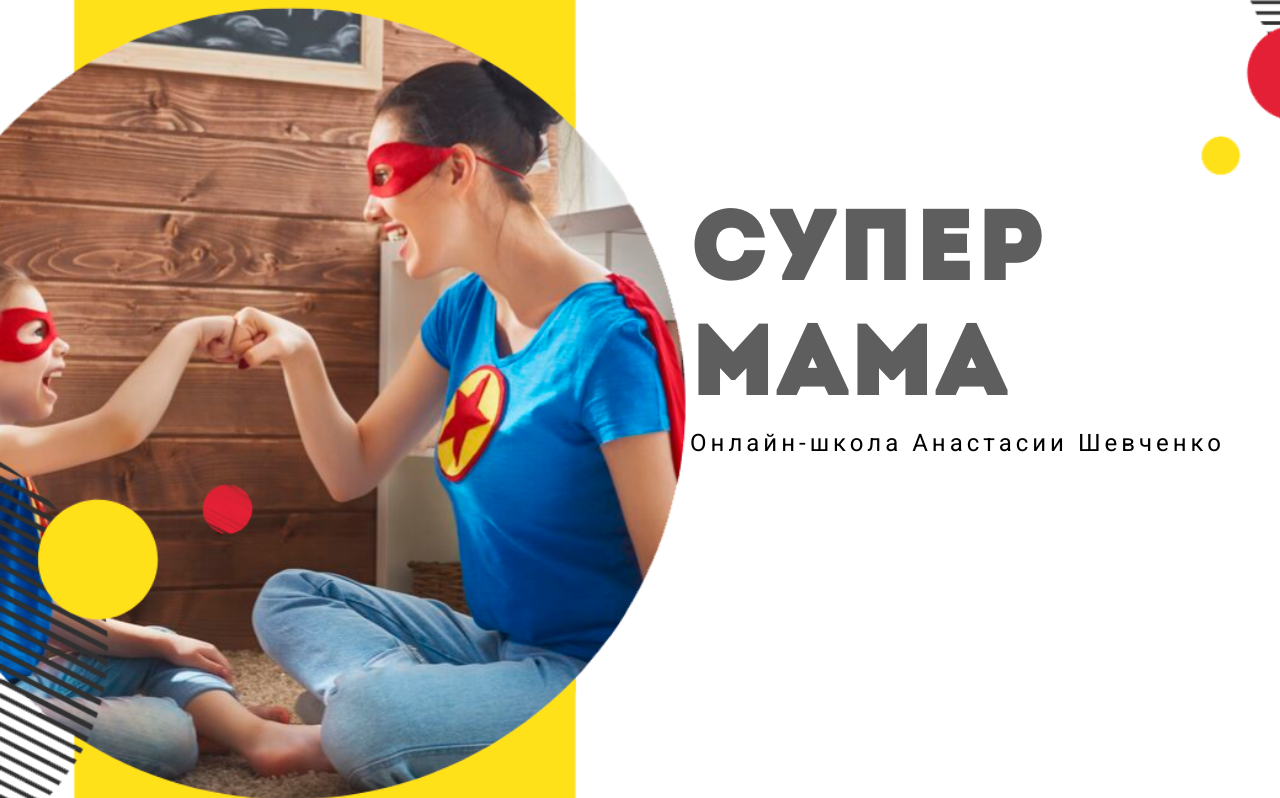
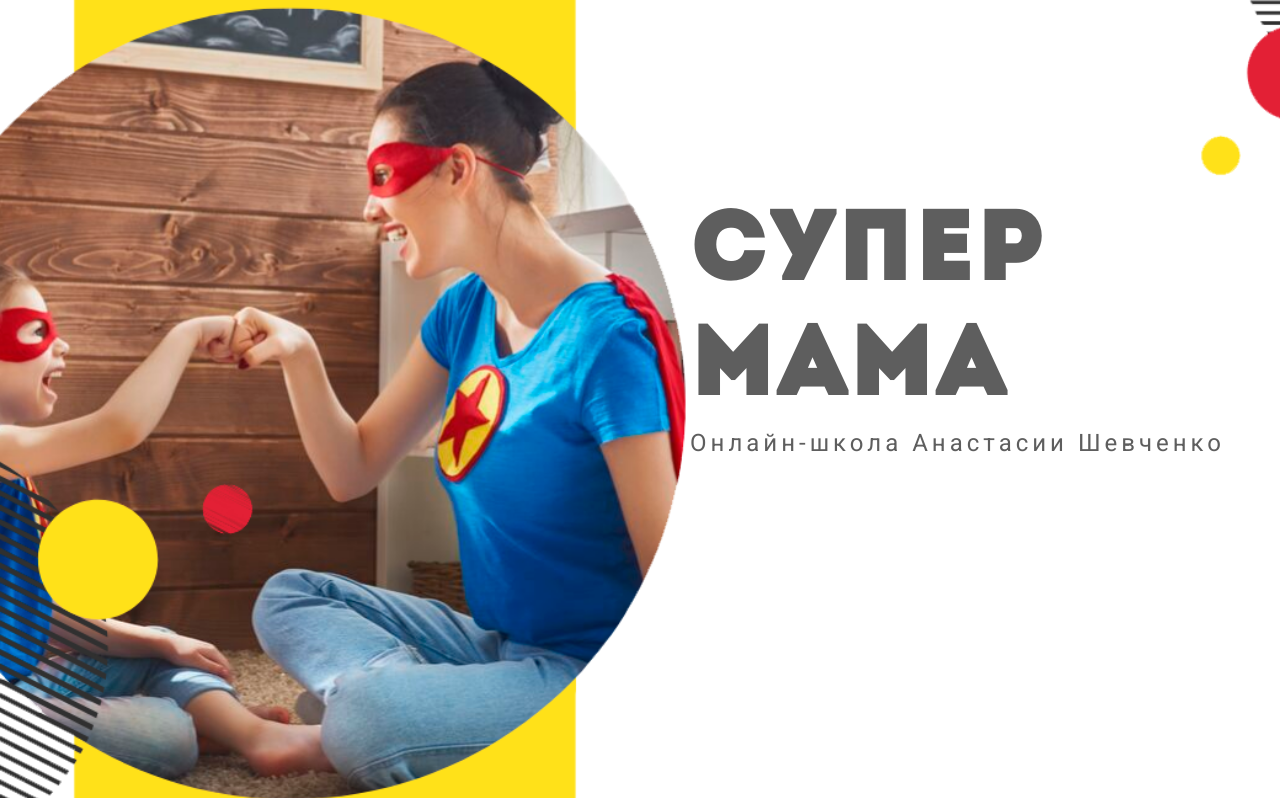
Before and after one commit to Garo1986/Garo1986.github.io, a PHP site: page / in a window 1280 px wide. Shown: the part 81-879 px from the top of the page. Run offline with PHP 8.4, Linux system fonts and the light colour scheme.

Commit message:
Update style.css

```diff
--- a/NastyaSheffNew/sass/style.css
+++ b/NastyaSheffNew/sass/style.css
@@ -179,11 +179,13 @@ section {
 .wrapper h1 {
   font-size: 6rem;
   max-width: 250px;
+  color: #5e5e5e;
 }
 
 .wrapper p {
   margin: 0;
   font-size: 1.5rem;
+  color: #5e5e5e;
 }
 
 main {
```
